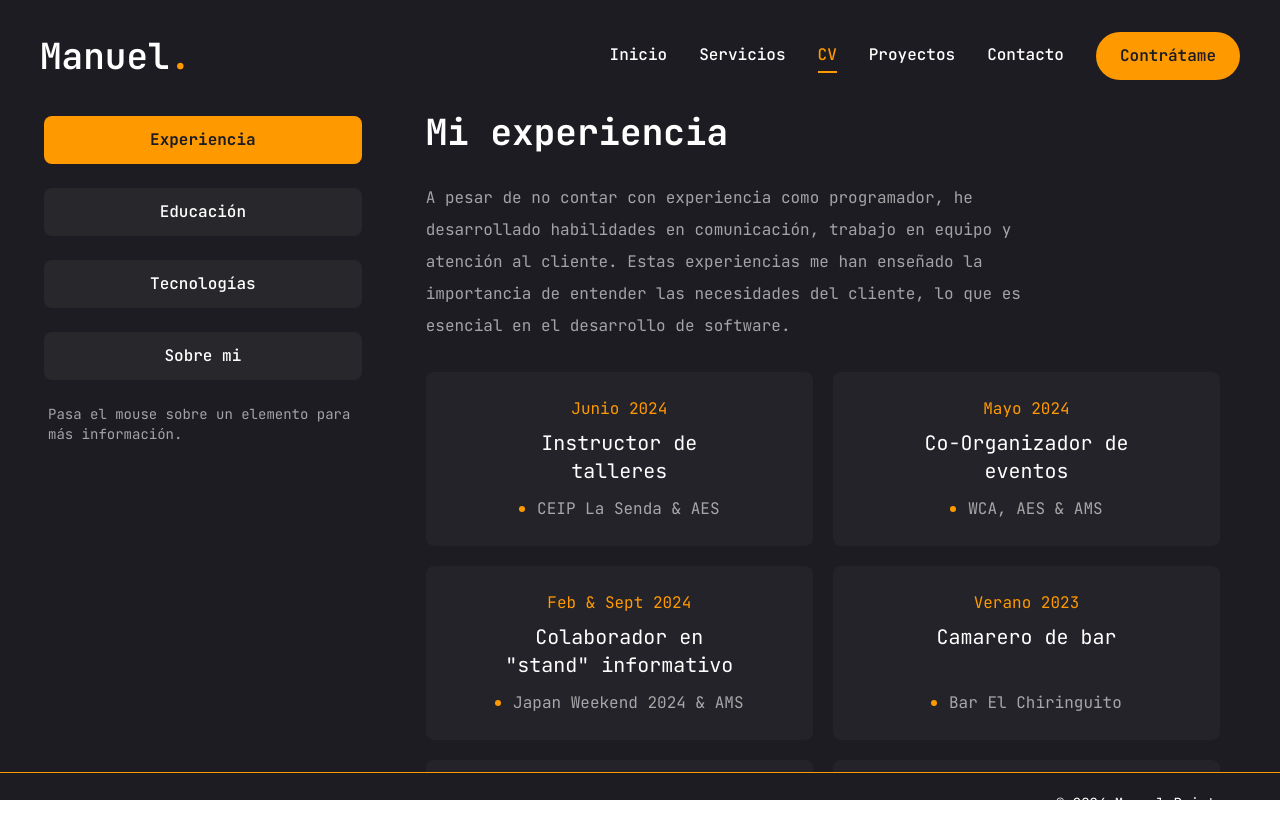
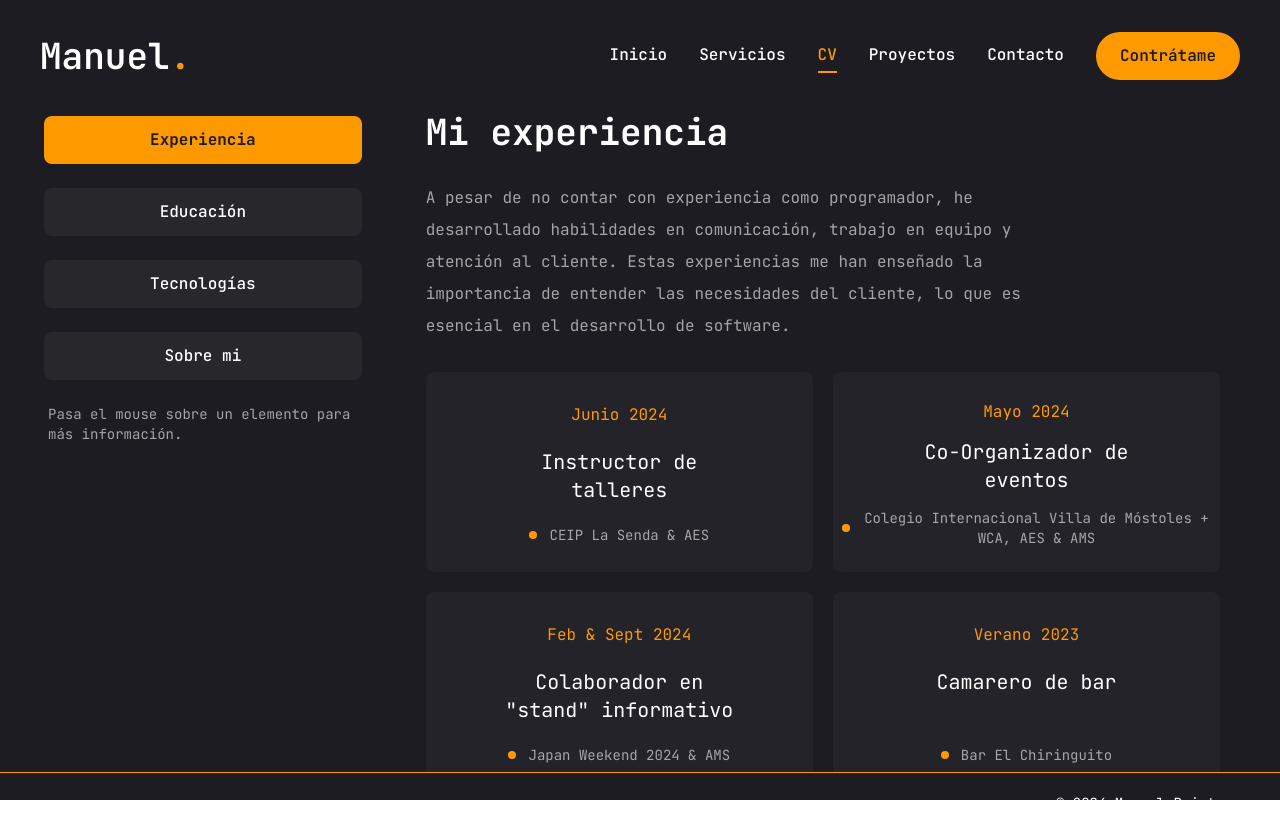
Before and after one commit to manurubik/myportfolio, a Next.js app: page /cv in a window 1280 px wide. Built offline with nearby package versions, Linux system fonts and the light colour scheme.

Commit message:
Minor changes

```diff
--- a/app/cv/page.jsx
+++ b/app/cv/page.jsx
@@ -55,7 +55,7 @@ const experience = {
       ],
     },
     {
-      company: "WCA, AES & AMS",
+      company: "Colegio Internacional Villa de Móstoles + WCA, AES & AMS",
       position: "Co-Organizador de eventos",
       duration: "Mayo 2024",
       desc: "Co-organización del campeonato de speedcubing 'Móstoles Open 2024', evento deportivo del 'Cubo de Rubik' con más de 100 participantes y varios competidores internacionales de élite",
@@ -446,7 +446,7 @@ const Resume = () => {
                       return (
                         <li
                           key={index}
-                          className="w-full py-5 bg-[#232329] rounded-lg flex flex-col justify-around items-center gap-1 border border-transparent hover:border-accent/40"
+                          className="w-full py-5 bg-[#232329] rounded-lg flex flex-col justify-around items-center gap-1 border border-transparent hover:border-accent/40 min-h-[200px]"
                           onMouseEnter={() => handleMouseEnter(item)}
                           onMouseLeave={handleMouseLeave}
                         >
@@ -454,9 +454,11 @@ const Resume = () => {
                           <h3 className="text-xl max-w-[260px] min-h-[60px] justify-center text-center">
                             {item.position}
                           </h3>
-                          <div className="flex justify-center items-center gap-3">
-                            <span className="w-[6px] h-[6px] rounded-full bg-accent"></span>
-                            <p className="text-white/60">{item.company}</p>
+                          <div className="flex justify-center items-center gap-3 px-2">
+                            <span className="w-[6px] h-[6px] rounded-full bg-accent p-1"></span>
+                            <p className="text-white/60 text-center text-sm">
+                              {item.company}
+                            </p>
                           </div>
                         </li>
                       );
@@ -477,7 +479,7 @@ const Resume = () => {
                       return (
                         <li
                           key={index}
-                          className="w-full p-5 bg-[#232329] rounded-lg flex flex-col justify-around items-center gap-2 border border-transparent hover:border-accent/40"
+                          className="w-full p-5 bg-[#232329] rounded-lg flex flex-col justify-around items-center gap-2 border border-transparent hover:border-accent/40 min-h-[200px]"
                           onMouseEnter={() => handleMouseEnter(item)}
                           onMouseLeave={handleMouseLeave}
                         >
@@ -485,9 +487,9 @@ const Resume = () => {
                           <h3 className="text-xl max-w-[260px] min-h-[60px] justify-center text-center">
                             {item.degree}
                           </h3>
-                          <div className="flex justify-center items-center gap-3">
+                          <div className="flex justify-center items-center gap-3 px-2">
                             <span className="w-[6px] h-[6px] rounded-full bg-accent p-1"></span>
-                            <p className="text-white/60 text-sm">
+                            <p className="text-white/60 text-center text-sm">
                               {item.institution}
                             </p>
                           </div>
@@ -514,7 +516,7 @@ const Resume = () => {
                               <TooltipProvider delayDuration={100}>
                                 <Tooltip>
                                   <TooltipTrigger
-                                    className={`w-full h-[150px] bg-[#232329] rounded-lg flex justify-center items-center
+                                    className={`w-full h-[140px] bg-[#232329] rounded-lg flex justify-center items-center
                                     ${
                                       activeItem === category
                                         ? "border-accent/40 border hover:text-accent"
```
